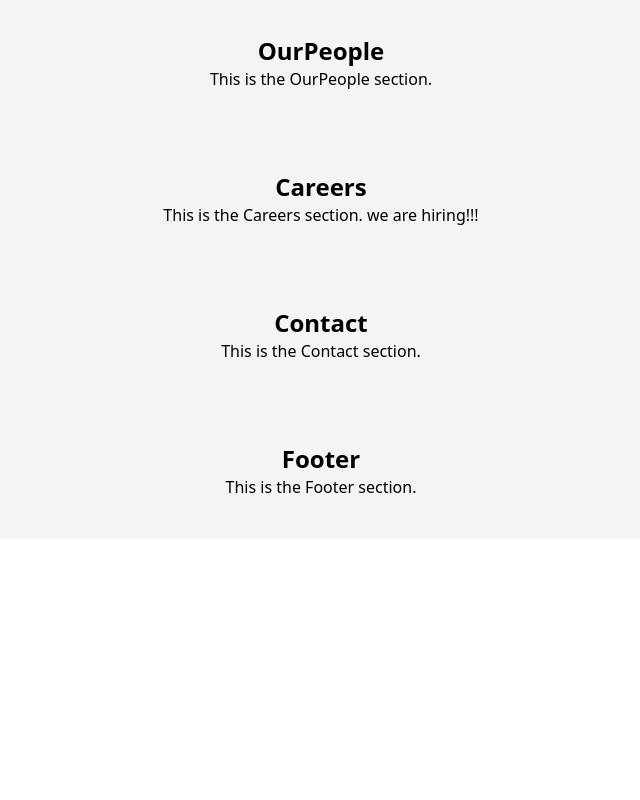
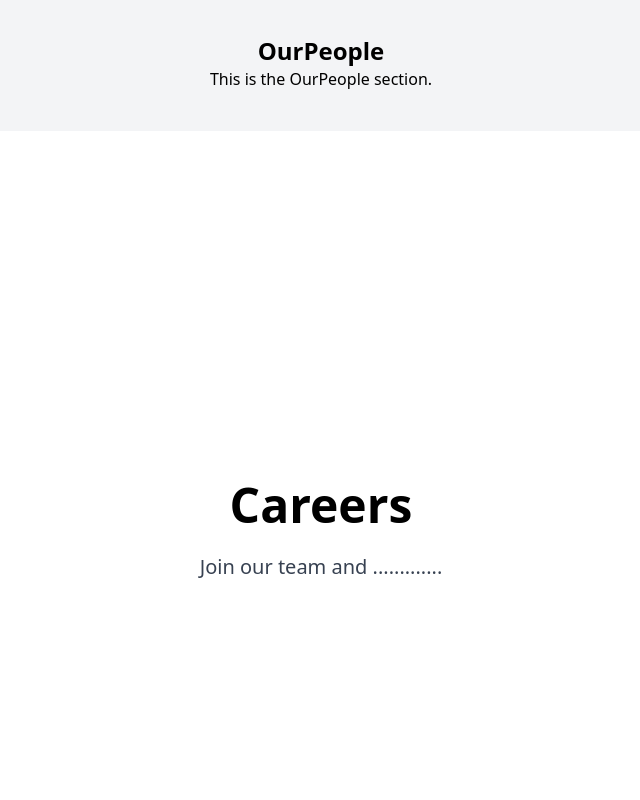
Before and after one commit to SNEHARUTH11/finaa, a React (Vite) app: page / in a window 1280 px wide. Shown: the part 1360-2160 px from the top of the page, without its empty margins (319-959 px from the left). Before the commit the page ends 1899 px from the top, so only its background shows below. Built offline with nearby package versions, Linux system fonts and the light colour scheme.

Commit message:
Update Careers.jsx

```diff
--- a/src/components/Careers.jsx
+++ b/src/components/Careers.jsx
@@ -1,12 +1,19 @@
 import React from "react";
 
-function Careers() {
+const Careers = () => {
   return (
-    <section className="p-10 bg-gray-100 text-center">
-      <h2 className="text-2xl font-bold">Careers</h2>
-      <p>This is the Careers section. we are hiring!!!</p>
+    <section
+      id="careers"
+      className="w-full py-20 px-6 md:px-12 bg-white min-h-screen flex flex-col items-center justify-center"
+    >
+      <div className="max-w-4xl mx-auto text-center">
+        <h2 className="text-4xl md:text-5xl font-bold mb-6">Careers</h2>
+        <p className="text-lg md:text-xl text-gray-700 leading-relaxed">
+          Join our team and .............
+        </p>
+      </div>
     </section>
   );
-}
+};
 
 export default Careers;
```
